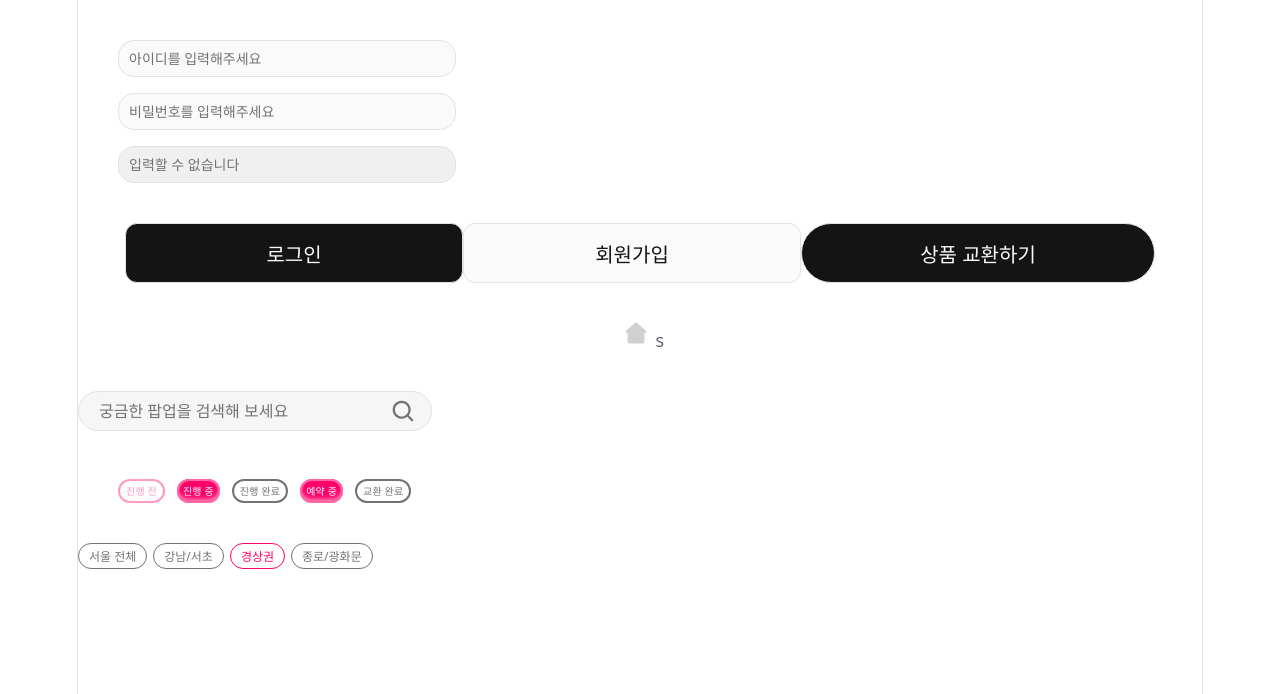
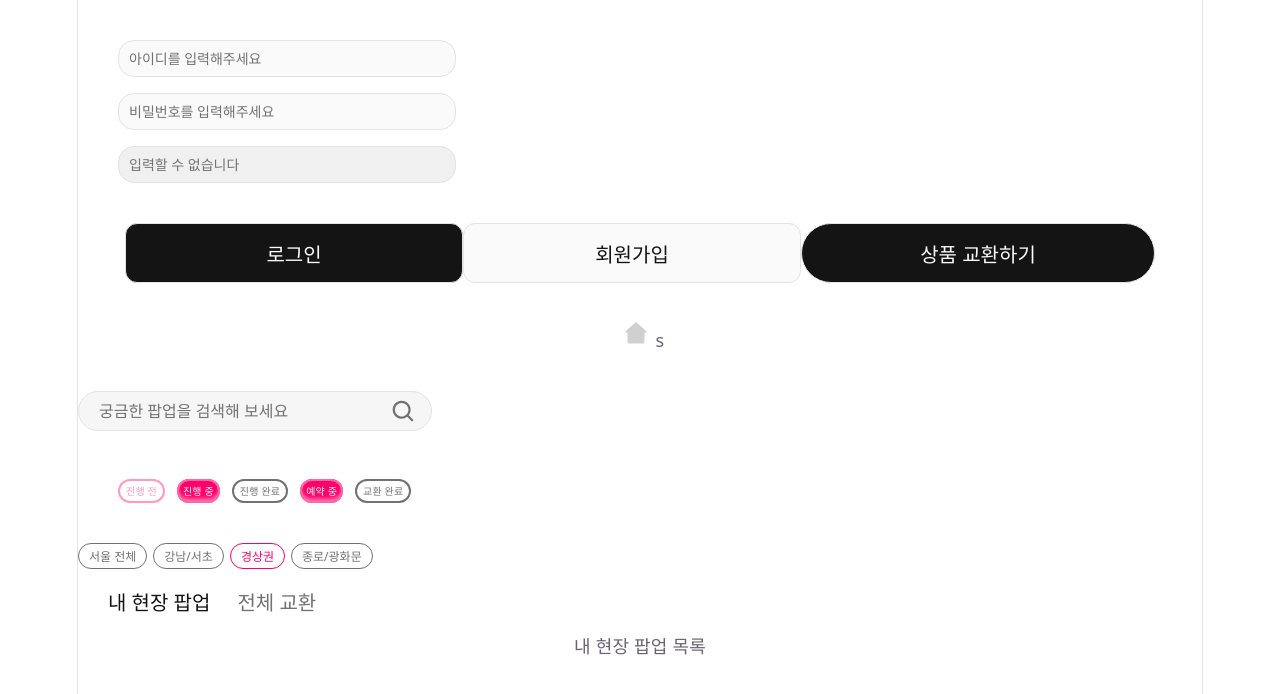
Before and after one commit to line4thon-team22/pickit-frontend, a React (Vite) app: page /test in a window 1280 px wide. Shown: the top 694 px of the page. Built offline with nearby package versions, Linux system fonts and the light colour scheme.

Commit message:
:sparkles: Feat: 상단 탭페이지 변환 탭바 ui 구현

```diff
--- /dev/null
+++ b/src/components/bar/TopBar.jsx
@@ -0,0 +1,39 @@
+import styled from "styled-components";
+
+export default function TopBar({ tabs, activeTab, onChange, ...props }) {
+  return (
+    <Container {...props}>
+      {tabs.map((tab) => (
+        <TabButton
+          key={tab.value}
+          type="button"
+          $active={activeTab === tab.value}
+          onClick={() => onChange(tab.value)}
+        >
+          {tab.label}
+        </TabButton>
+      ))}
+    </Container>
+  );
+}
+
+const Container = styled.div`
+  width: 100%;
+  height: 44px;
+  display: flex;
+  align-items: center;
+  margin: 10px 24px;
+  gap: 15px;
+`;
+
+const TabButton = styled.button`
+  border: none;
+
+  background-color: transparent;
+  color: ${({ $active }) => ($active ? "#141414" : "#727272")};
+
+  font-family: inherit;
+  font-size: 20px;
+  font-weight: 600;
+  cursor: pointer;
+`;
--- a/src/pages/test/TestPage.jsx
+++ b/src/pages/test/TestPage.jsx
@@ -1,3 +1,4 @@
+import { useState } from "react";
 import CommonButton from "../../components/button/CommonButton";
 import ToggleIconButton from "../../components/button/ToggleIconButton";
 
@@ -7,8 +8,16 @@ import CommonInput from "../../components/input/CommonInput";
 import SearchBar from "../../components/input/SearchBar";
 import StatusBadge from "../../components/badge/StatusBadge";
 import CategoryButton from "../../components/button/CategoryButton";
+import TopBar from "../../components/bar/TopBar";
 
 function TestPage() {
+  const [activeTab, setActiveTab] = useState("my");
+
+  const tabs = [
+    { label: "내 현장 팝업", value: "my" },
+    { label: "전체 교환", value: "all" },
+  ];
+
   return (
     <div>
       <div
@@ -63,6 +72,18 @@ function TestPage() {
         <CategoryButton defaultSelected={true}>경상권</CategoryButton>
         <CategoryButton>종로/광화문</CategoryButton>
       </div>
+
+      <div>
+        <TopBar tabs={tabs} activeTab={activeTab} onChange={setActiveTab} />
+
+        <div>
+          {activeTab === "my" ? (
+            <p>내 현장 팝업 목록</p>
+          ) : (
+            <p>전체 교환 목록</p>
+          )}
+        </div>
+      </div>
     </div>
   );
 }
```
